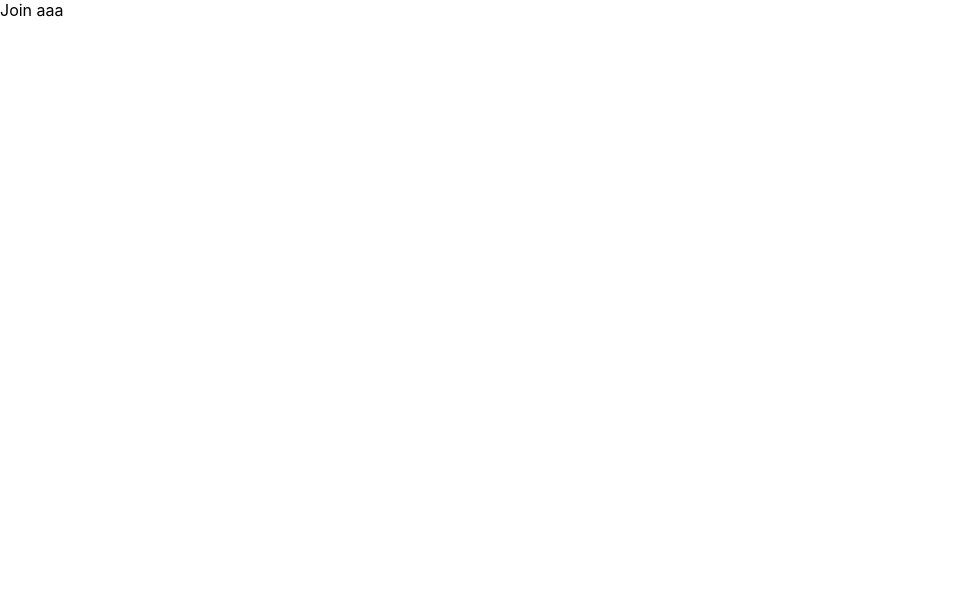
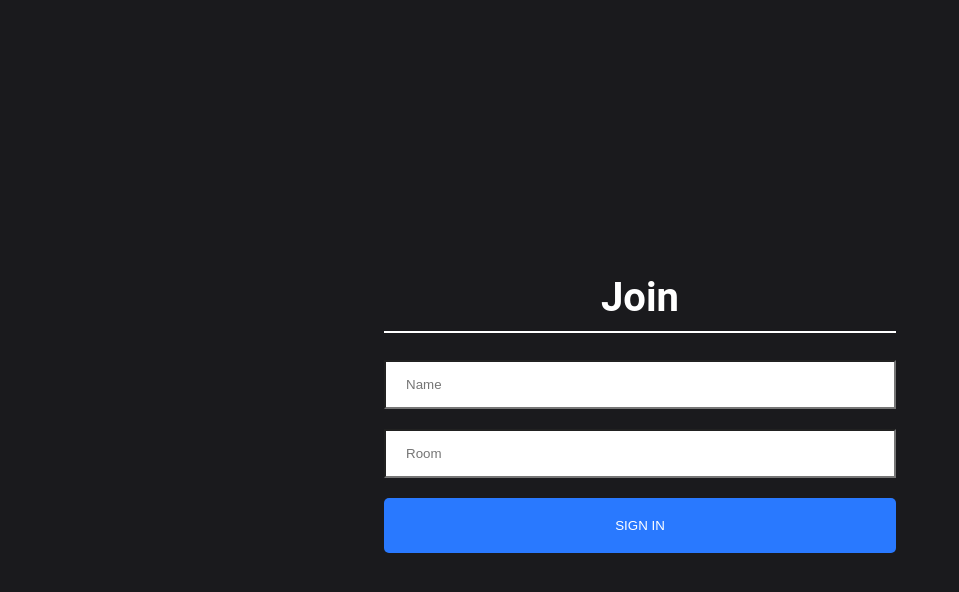
Before and after one commit to WenXuanLee/chat-app, a React (Create React App) app in the folder client/: page / in a window 1280 px wide. Shown: the top 592 px of the page, without its empty margins (0-959 px from the left). Built offline with nearby package versions, Linux system fonts and the light colour scheme.

Commit message:
Feat: init socket between clicent and server

```diff
--- a/client/src/App.tsx
+++ b/client/src/App.tsx
@@ -1,14 +1,13 @@
-import React from 'react';
 import { BrowserRouter as Router, Route, Routes } from 'react-router-dom';
-import Join from './components/Join';
-import Chat from './components/Chat';
+import Join from './components/Join/Join';
+import Chat from './components/Chat/Chat';
 
-function App() {
+const App = () => {
   return (
     <Router>
       <Routes>
         <Route path="/" element={<Join />} />
-        <Route path="/chat" element={<Chat />} />
+        <Route path="/chat" element={<Chat location={{ search: '' }} />} />
       </Routes>
     </Router>
   );
--- a/client/src/components/Chat.tsx
+++ /dev/null
@@ -1,9 +0,0 @@
-import React from 'react'
-
-const Chat = () => {
-  return (
-    <div>Chat</div>
-  )
-}
-
-export default Chat
--- /dev/null
+++ b/client/src/components/Chat/Chat.tsx
@@ -0,0 +1,34 @@
+import { useState, useEffect } from 'react'
+import queryString from 'query-string'
+import io from 'socket.io-client'
+
+interface Location {
+  search: string
+}
+
+let socket;
+
+const Chat = ({ location }: { location: Location }) => {
+  const [name, setName] = useState('');
+  const [room, setRoom] = useState('');
+  const ENDPOINT = 'localhost:4000';
+
+  useEffect(() => {
+    const { name, room } = queryString.parse(location.search);
+    socket = io(ENDPOINT, { transports: ['websocket'] });
+    setName(name as string || '');
+    setRoom(room as string || '');
+
+    socket.emit('join', { name, room }, (error: any) => {
+      if (error) {
+        alert(error);
+      }
+    });
+  }, [ENDPOINT, location.search]);
+
+  return (
+    <div>Chat</div>
+  )
+}
+
+export default Chat
--- a/client/src/components/Join.tsx
+++ /dev/null
@@ -1,9 +0,0 @@
-import React from 'react'
-
-const Join = () => {
-  return (
-    <div>Join aaa</div>
-  )
-}
-
-export default Join
--- /dev/null
+++ b/client/src/components/Join/Join.css
@@ -0,0 +1,71 @@
+html, body {
+  font-family: 'Roboto', sans-serif;
+  padding: 0;
+  margin: 0;
+}
+
+#root {
+  height: 100vh;
+}
+
+* {
+  box-sizing: border-box;
+}
+
+.joinOuterContainer {
+  display: flex;
+  justify-content: center;
+  text-align: center;
+  height: 100vh;
+  align-items: center;
+  background-color: #1A1A1D;
+}
+
+.joinInnerContainer {
+  width: 40%;
+}
+
+.joinInput {
+  border-radius: 0;
+  padding: 15px 20px;
+  width: 100%;
+}
+
+.heading {
+  color: white;
+  font-size: 2.5em;
+  padding-bottom: 10px;
+  border-bottom: 2px solid white;
+}
+
+.button {
+    color: #fff !important;
+    text-transform: uppercase;
+    text-decoration: none;
+    background: #2979FF;
+    padding: 20px;
+    border-radius: 5px;
+    display: inline-block;
+    border: none;
+    width: 100%;
+}
+
+.mt-20 {
+  margin-top: 20px;
+}
+
+@media (min-width: 320px) and (max-width: 480px) {
+  .joinOuterContainer {
+    height: 100%;
+  }
+
+  .joinInnerContainer {
+    width: 90%;
+  }
+
+
+}
+
+button:focus {
+  outline: 0;
+}
--- /dev/null
+++ b/client/src/components/Join/Join.tsx
@@ -0,0 +1,39 @@
+import { useState } from 'react'
+import { Link } from 'react-router-dom'
+import './Join.css'
+
+const Join = () => {
+  const [name, setName] = useState('');
+  const [room, setRoom] = useState('');
+  return (
+    <div className="joinOuterContainer">
+      <div className="joinInnerContainer">
+        <h1 className="heading">Join</h1>
+        <div>
+          <input
+            className="joinInput"
+            placeholder="Name"
+            type="text"
+            onChange={(e) => setName(e.target.value)}
+          />
+        </div>
+        <div>
+          <input
+            className="joinInput mt-20"
+            placeholder="Room"
+            type="text"
+            onChange={(e) => setRoom(e.target.value)}
+          />
+        </div>
+        <Link
+          onClick={(e) => (!name || !room) ? e.preventDefault() : null}
+          to={`/chat?name=${name}&room=${room}`}
+        >
+          <button className="button mt-20" type="submit">Sign In</button>
+        </Link>
+      </div>
+    </div>
+  )
+}
+
+export default Join
--- a/client/src/index.css
+++ /dev/null
@@ -1,13 +0,0 @@
-body {
-  margin: 0;
-  font-family: -apple-system, BlinkMacSystemFont, 'Segoe UI', 'Roboto', 'Oxygen',
-    'Ubuntu', 'Cantarell', 'Fira Sans', 'Droid Sans', 'Helvetica Neue',
-    sans-serif;
-  -webkit-font-smoothing: antialiased;
-  -moz-osx-font-smoothing: grayscale;
-}
-
-code {
-  font-family: source-code-pro, Menlo, Monaco, Consolas, 'Courier New',
-    monospace;
-}
--- a/client/src/index.tsx
+++ b/client/src/index.tsx
@@ -1,6 +1,5 @@
 import React from 'react';
 import ReactDOM from 'react-dom/client';
-import './index.css';
 import App from './App';
 import reportWebVitals from './reportWebVitals';
 
```
Also changed, not shown: client/src/components/Chat/Chat.css (added).
